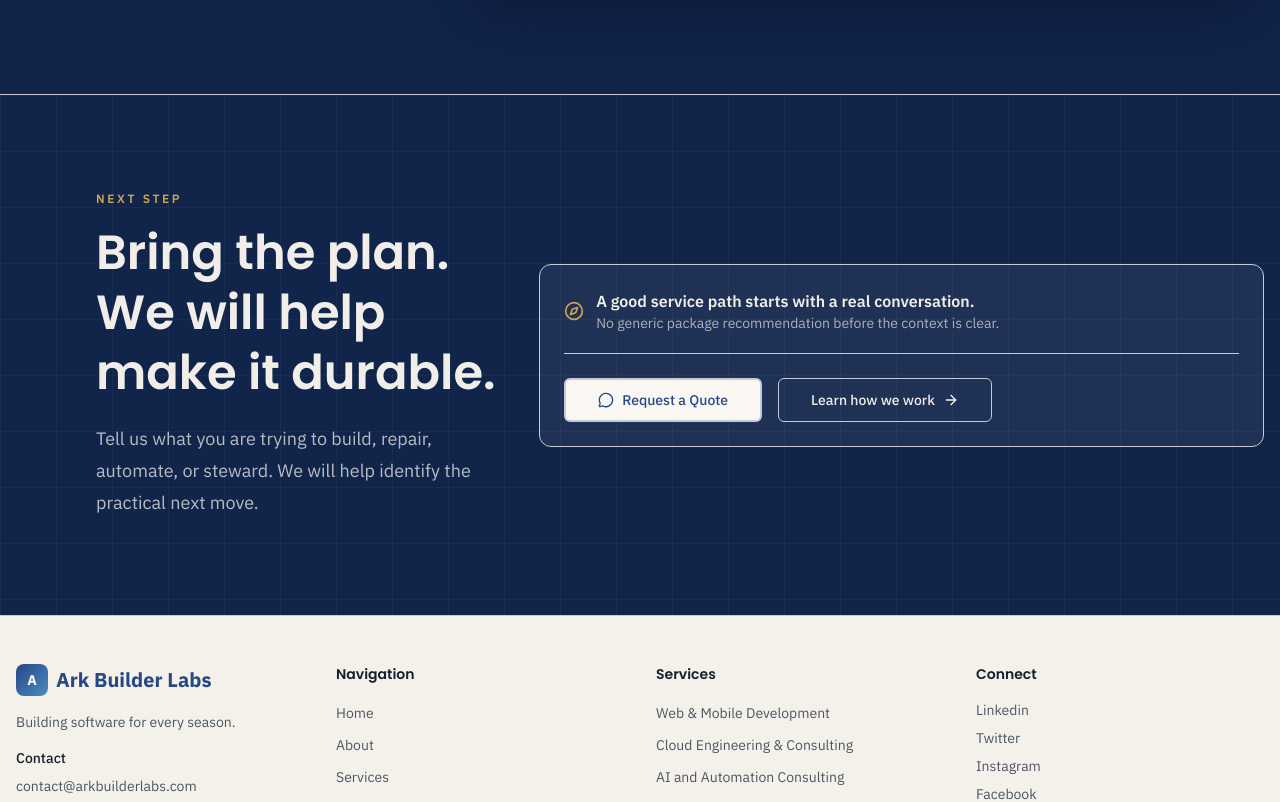
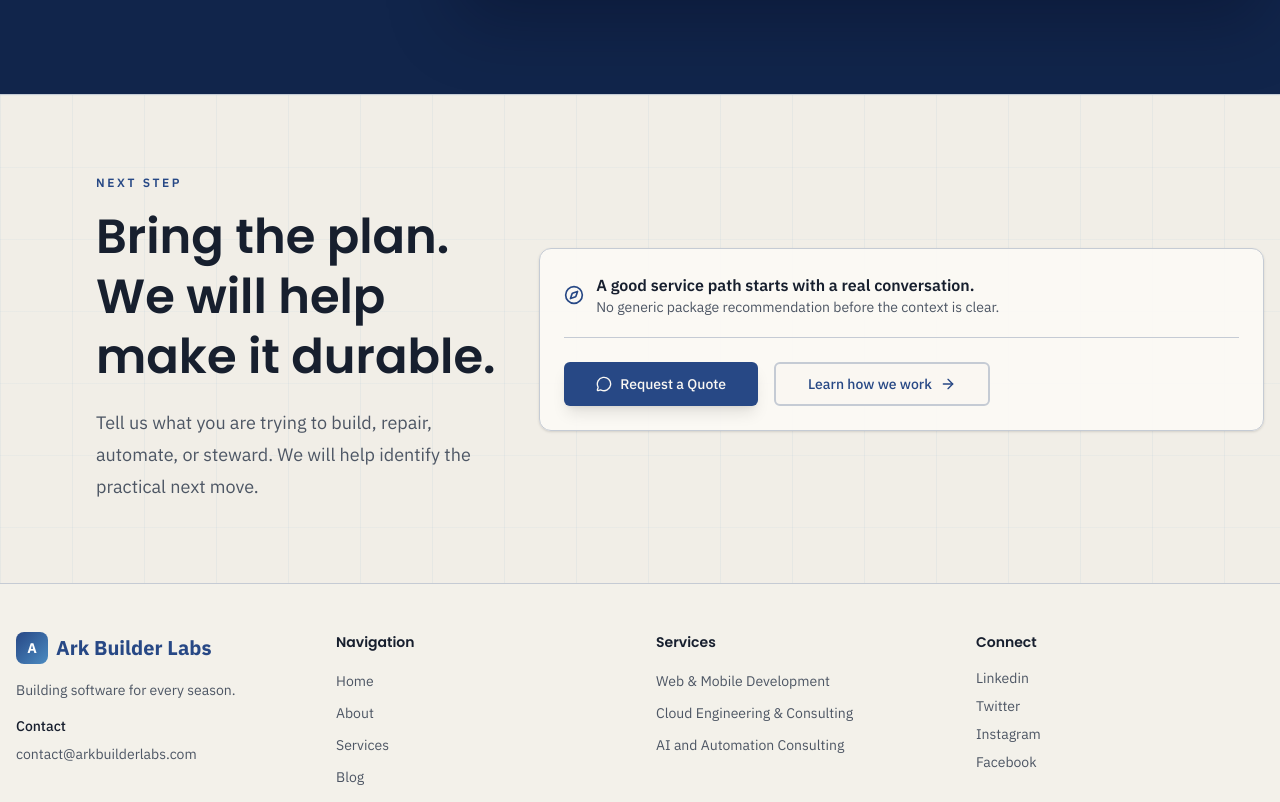
Before and after one commit to NoahJenkins/ark-builder-labs-site, a Next.js app: page /services in a window 1280 px wide. Shown: the part 1894-2696 px from the top of the page. Built offline with nearby package versions, Linux system fonts and the light colour scheme.

Commit message:
Polish services page and footer wrapping

```diff
--- a/src/components/layout/footer.tsx
+++ b/src/components/layout/footer.tsx
@@ -22,7 +22,9 @@ export function Footer() {
             </p>
             <div className="space-y-2">
               <p className="text-sm font-medium">Contact</p>
-              <p className="text-sm text-muted-foreground">{SITE_CONFIG.email}</p>
+              <p className="text-sm text-muted-foreground [overflow-wrap:anywhere]">
+                {SITE_CONFIG.email}
+              </p>
             </div>
           </div>
 
--- a/src/components/pages/services-page.tsx
+++ b/src/components/pages/services-page.tsx
@@ -65,7 +65,10 @@ const measurementMarks = [
 export function ServicesPageContent() {
   return (
     <div className="min-h-screen bg-background">
-      <section className="relative overflow-hidden border-b border-border bg-[var(--paper-warm)]">
+      <section
+        aria-label="Service blueprint overview"
+        className="relative overflow-hidden border-b border-border bg-[var(--paper-warm)]"
+      >
         <div className="absolute inset-0 about-ledger-grid opacity-60" />
         <div className="absolute inset-y-0 left-0 hidden w-[72px] border-r border-[var(--ledger-line)]/50 lg:block">
           {Array.from({ length: 10 }).map((_, index) => (
@@ -92,21 +95,21 @@ export function ServicesPageContent() {
           ))}
         </div>
 
-        <div className="container relative mx-auto px-4 py-16 md:py-24 lg:py-28">
-          <div className="grid gap-12 xl:grid-cols-[0.72fr_1.28fr] xl:items-start">
+        <div className="container relative mx-auto px-4 py-12 md:py-20 lg:py-28">
+          <div className="grid gap-8 md:gap-12 xl:grid-cols-[0.72fr_1.28fr] xl:items-start">
             <FadeIn direction="up" className="max-w-2xl pt-2 lg:pl-20 xl:pl-16">
-              <p className="mb-8 text-xs font-semibold uppercase tracking-[0.22em] text-primary">
+              <p className="mb-5 text-xs font-semibold uppercase tracking-[0.22em] text-primary md:mb-8">
                 Services
               </p>
-              <h1 className="max-w-[10ch] font-[family-name:var(--font-ledger)] text-5xl font-semibold leading-[1.04] tracking-normal text-foreground md:text-6xl xl:text-7xl">
+              <h1 className="max-w-[10ch] font-[family-name:var(--font-ledger)] text-4xl font-semibold leading-[1.04] tracking-normal text-foreground sm:text-5xl md:text-6xl xl:text-7xl">
                 Services built with stewardship
               </h1>
-              <div className="mt-7 h-1 w-24 rounded-full bg-[var(--field-amber)]" />
-              <p className="mt-7 max-w-xl text-lg leading-8 text-muted-foreground md:text-xl">
+              <div className="mt-5 h-1 w-20 rounded-full bg-[var(--field-amber)] md:mt-7 md:w-24" />
+              <p className="mt-5 max-w-xl text-base leading-7 text-muted-foreground md:mt-7 md:text-xl md:leading-8">
                 We help teams plan, build, operate, and improve software with clear technical judgment and care that lasts beyond launch.
               </p>
 
-              <div className="mt-8 flex flex-col gap-4 sm:flex-row">
+              <div className="mt-7 flex flex-col gap-3 sm:flex-row md:mt-8 md:gap-4">
                 <Button size="lg" asChild>
                   <Link href="/contact" className="inline-flex items-center gap-2">
                     <MessageCircle className="h-4 w-4" />
@@ -131,20 +134,20 @@ export function ServicesPageContent() {
                 </div>
 
                 <div className="grid gap-0 lg:grid-cols-[0.95fr_1.05fr]">
-                  <div className="border-b border-border p-6 lg:border-b-0 lg:border-r">
-                    <p className="mb-4 font-mono text-xs uppercase tracking-[0.16em] text-primary">
+                  <div className="border-b border-border p-5 md:p-6 lg:border-b-0 lg:border-r">
+                    <p className="mb-3 font-mono text-xs uppercase tracking-[0.16em] text-primary md:mb-4">
                       Technical Blueprint
                     </p>
-                    <h2 className="font-[family-name:var(--font-ledger)] text-3xl font-semibold leading-tight text-foreground md:text-4xl">
+                    <h2 className="font-[family-name:var(--font-ledger)] text-2xl font-semibold leading-tight text-foreground md:text-4xl">
                       Three service paths, one operating posture.
                     </h2>
-                    <p className="mt-5 text-sm leading-7 text-muted-foreground">
+                    <p className="mt-4 text-sm leading-7 text-muted-foreground md:mt-5">
                       The services differ by discipline, but each one starts with context, documents the path, and ships with handoff in view.
                     </p>
                   </div>
 
-                  <div className="p-6">
-                    <div className="space-y-5">
+                  <div className="p-5 md:p-6">
+                    <div className="space-y-4 md:space-y-5">
                       {blueprintRows.map((row, index) => (
                         <p key={row} className="grid gap-3 text-sm leading-7 text-muted-foreground sm:grid-cols-[2.5rem_1fr]">
                           <span className="font-mono text-xs text-primary">
@@ -155,7 +158,7 @@ export function ServicesPageContent() {
                       ))}
                     </div>
 
-                    <div className="mt-8 rounded-lg border border-[var(--ledger-line)] bg-background p-4">
+                    <div className="mt-6 rounded-lg border border-[var(--ledger-line)] bg-background p-4 md:mt-8">
                       <p className="mb-3 font-mono text-xs uppercase tracking-[0.16em] text-primary">
                         Project measure
                       </p>
@@ -176,11 +179,15 @@ export function ServicesPageContent() {
         </div>
       </section>
 
-      <section id="service-paths" className="relative overflow-hidden border-b border-border bg-[var(--deep-navy)] py-12 text-[oklch(95%_0.008_85)] md:py-20 lg:py-24">
+      <section
+        id="service-paths"
+        aria-label="Service paths"
+        className="relative overflow-hidden border-b border-[oklch(95%_0.008_85_/_0.12)] bg-[var(--deep-navy)] py-12 text-[oklch(95%_0.008_85)] md:py-20 lg:py-24"
+      >
         <div className="pointer-events-none absolute inset-x-0 -mt-12 h-px bg-[oklch(95%_0.008_85_/_0.16)]" aria-hidden="true" />
         <div className="container mx-auto px-4">
           <div className="grid gap-8 lg:grid-cols-[minmax(220px,0.74fr)_minmax(0,1.46fr)] lg:items-start">
-            <FadeIn direction="up" className="lg:pl-20">
+            <FadeIn direction="up" className="lg:pl-20 lg:sticky lg:top-24">
               <p className="mb-4 text-xs font-semibold uppercase tracking-[0.22em] text-[var(--field-amber)]">
                 Existing Services
               </p>
@@ -221,7 +228,7 @@ export function ServicesPageContent() {
                     <article
                       key={service.id}
                       aria-label={`${service.title} service path`}
-                      className="group relative grid gap-5 border-b border-[oklch(95%_0.008_85_/_0.14)] p-5 last:border-b-0 sm:p-6 lg:grid-cols-[84px_minmax(220px,0.9fr)_minmax(290px,1.1fr)_150px] lg:items-start"
+                      className="group relative grid gap-4 border-b border-[oklch(95%_0.008_85_/_0.14)] p-4 last:border-b-0 sm:p-6 md:gap-5 lg:grid-cols-[84px_minmax(220px,0.9fr)_minmax(290px,1.1fr)_150px] lg:items-start"
                     >
                       <div className="flex items-start gap-3 lg:block">
                         <div className="flex h-12 w-12 items-center justify-center rounded-md border border-[oklch(66%_0.105_246_/_0.42)] bg-[oklch(18%_0.035_262)] text-[oklch(66%_0.105_246)] transition-colors duration-200 group-hover:border-[oklch(74%_0.11_85_/_0.7)] group-hover:text-[var(--field-amber)]">
@@ -236,7 +243,7 @@ export function ServicesPageContent() {
                         <p className="mb-2 font-mono text-[11px] uppercase tracking-[0.16em] text-[oklch(95%_0.008_85_/_0.5)]">
                           {note.measure}
                         </p>
-                        <h3 className="max-w-[13rem] text-[1.35rem] font-semibold leading-tight text-[oklch(95%_0.008_85)]">
+                        <h3 className="max-w-[16rem] text-xl font-semibold leading-tight text-[oklch(95%_0.008_85)] md:text-[1.35rem] lg:max-w-[13rem]">
                           {service.title}
                         </h3>
                         <p className="mt-4 max-w-[31ch] text-sm leading-7 text-[oklch(95%_0.008_85_/_0.68)]">
@@ -291,36 +298,39 @@ export function ServicesPageContent() {
         </div>
       </section>
 
-      <section className="relative overflow-hidden bg-[var(--deep-navy)] py-16 text-[oklch(95%_0.008_85)] md:py-24">
-        <div className="absolute inset-0 about-blueprint-grid opacity-45" />
+      <section
+        aria-label="Next step"
+        className="relative overflow-hidden bg-[var(--paper-warm)] py-14 text-foreground md:py-20"
+      >
+        <div className="absolute inset-0 about-ledger-grid opacity-45" />
         <div className="container relative mx-auto px-4">
           <div className="grid gap-10 lg:grid-cols-[0.8fr_1.2fr] lg:items-center">
             <FadeIn direction="up" className="lg:pl-20">
-              <p className="mb-4 text-xs font-semibold uppercase tracking-[0.22em] text-[var(--field-amber)]">
+              <p className="mb-4 text-xs font-semibold uppercase tracking-[0.22em] text-primary">
                 Next Step
               </p>
-              <h2 className="max-w-xl font-[family-name:var(--font-ledger)] text-4xl font-semibold leading-tight md:text-5xl">
+              <h2 className="max-w-xl font-[family-name:var(--font-ledger)] text-4xl font-semibold leading-tight text-foreground md:text-5xl">
                 Bring the plan. We will help make it durable.
               </h2>
-              <p className="mt-5 max-w-xl text-base leading-7 text-[oklch(95%_0.008_85_/_0.75)] md:text-lg md:leading-8">
+              <p className="mt-5 max-w-xl text-base leading-7 text-muted-foreground md:text-lg md:leading-8">
                 Tell us what you are trying to build, repair, automate, or steward. We will help identify the practical next move.
               </p>
             </FadeIn>
 
             <FadeIn direction="up" delay={0.1}>
-              <div className="rounded-xl border border-[oklch(95%_0.008_85_/_0.22)] bg-[oklch(95%_0.008_85_/_0.06)] p-6">
-                <div className="mb-6 flex items-center gap-3 border-b border-[oklch(95%_0.008_85_/_0.18)] pb-5">
-                  <Compass className="h-5 w-5 text-[var(--field-amber)]" />
+              <div className="rounded-xl border border-border bg-card/92 p-5 shadow-sm md:p-6">
+                <div className="mb-6 flex items-center gap-3 border-b border-border pb-5">
+                  <Compass className="h-5 w-5 text-primary" />
                   <div>
                     <p className="font-semibold">A good service path starts with a real conversation.</p>
-                    <p className="text-sm text-[oklch(95%_0.008_85_/_0.68)]">
+                    <p className="text-sm text-muted-foreground">
                       No generic package recommendation before the context is clear.
                     </p>
                   </div>
                 </div>
 
                 <div className="flex flex-col gap-4 sm:flex-row">
-                  <Button size="lg" variant="secondary" asChild>
+                  <Button size="lg" asChild>
                     <Link href="/contact" className="inline-flex items-center gap-2">
                       <MessageCircle className="h-4 w-4" />
                       Request a Quote
@@ -328,8 +338,7 @@ export function ServicesPageContent() {
                   </Button>
                   <Button
                     size="lg"
-                    variant="ghost"
-                    className="border border-[oklch(95%_0.008_85_/_0.5)] text-[oklch(95%_0.008_85)] hover:bg-[oklch(95%_0.008_85)] hover:text-primary"
+                    variant="secondary"
                     asChild
                   >
                     <Link href="/about" className="inline-flex items-center gap-2">
```
Also changed, not shown: 2 other files (tests, documents, lock files or other folders).
